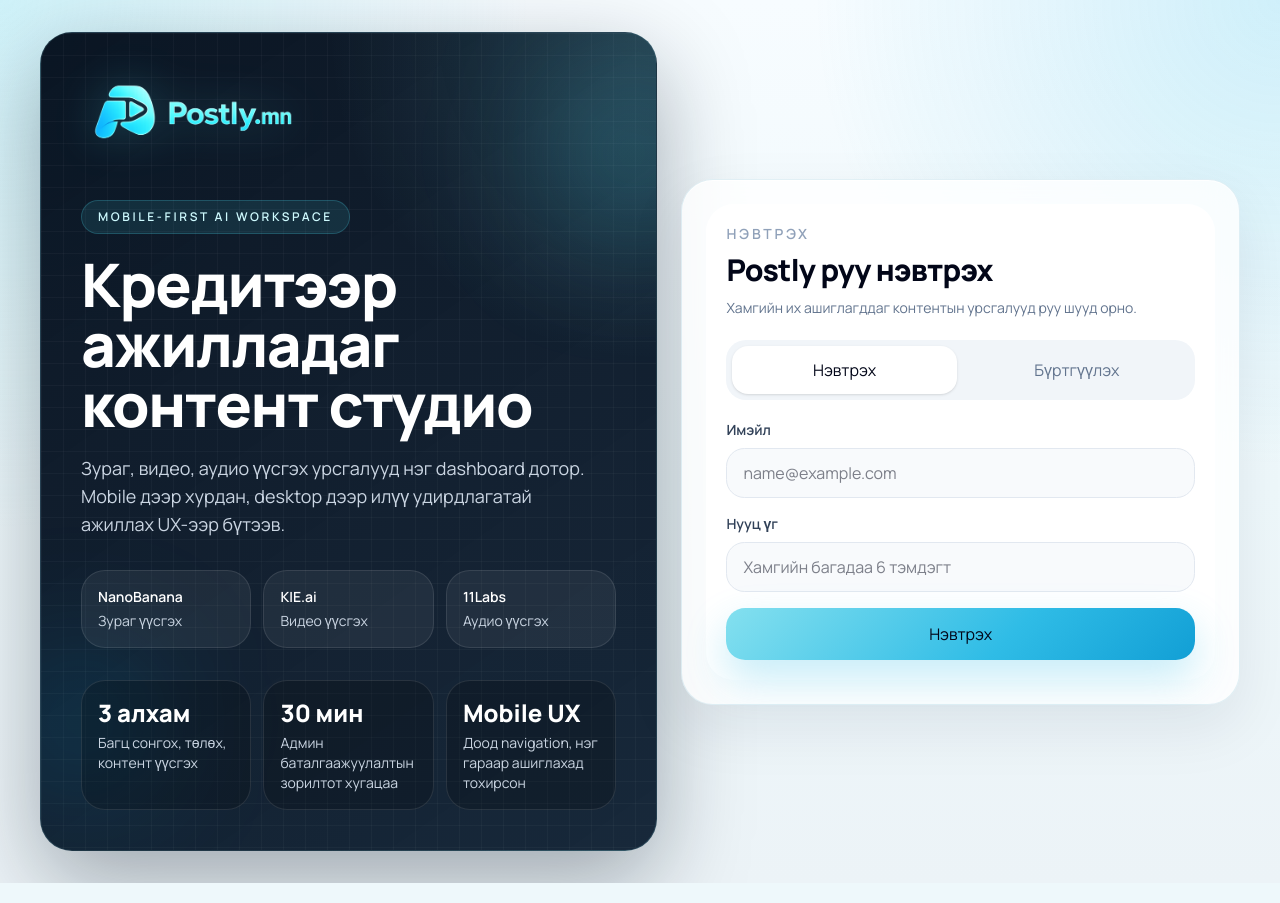
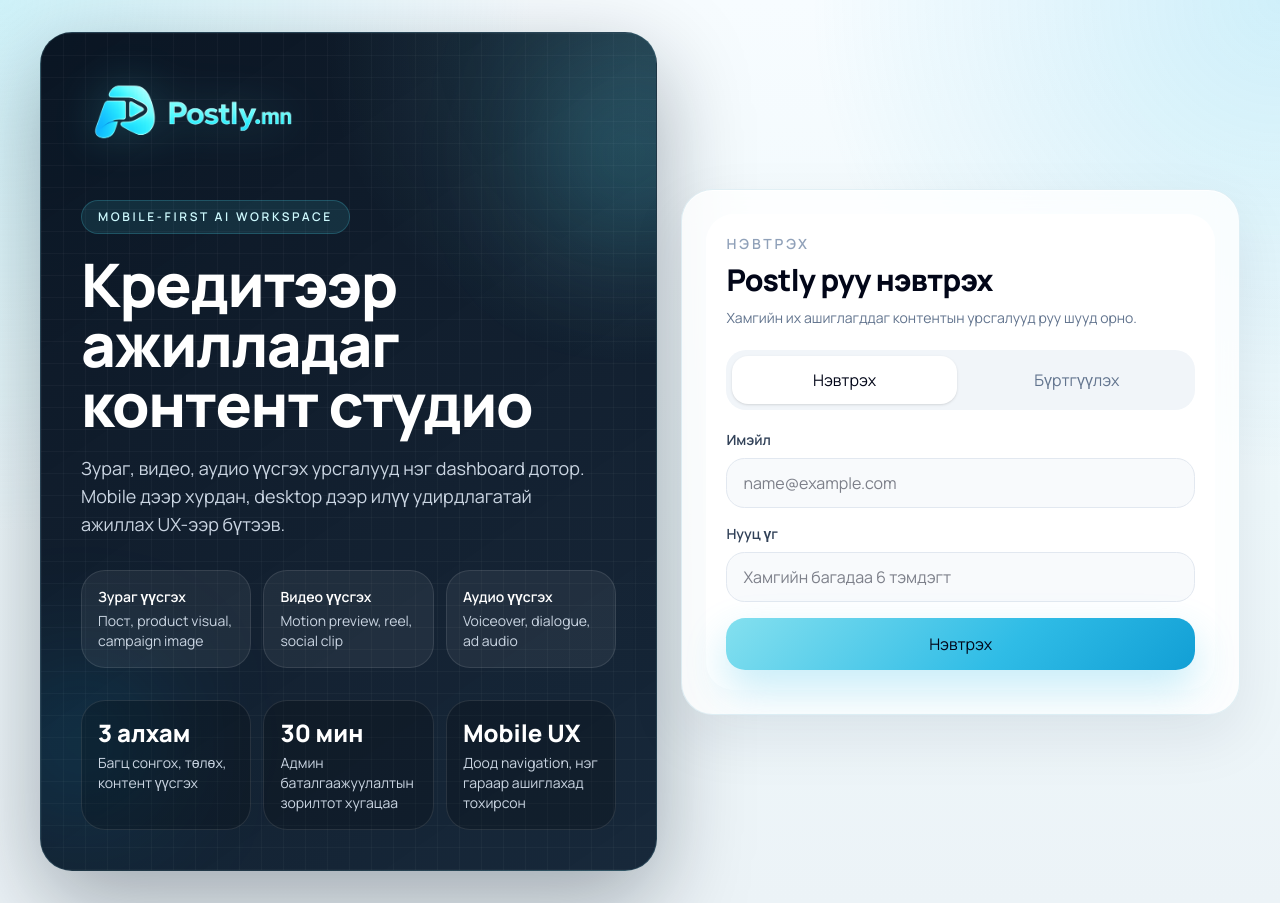
Before and after one commit to nymbayr0206/postly, a Next.js app: page /auth in a window 1280 px wide. Built offline with nearby package versions, Linux system fonts and the light colour scheme; no server answers.

Commit message:
Зураг текст логог зас

```diff
--- a/app/auth/page.tsx
+++ b/app/auth/page.tsx
@@ -39,9 +39,9 @@
 
             <div className="mt-8 grid gap-3 sm:grid-cols-3">
               {[
-                ["NanoBanana", "Зураг үүсгэх"],
-                ["KIE.ai", "Видео үүсгэх"],
-                ["11Labs", "Аудио үүсгэх"],
+                ["Зураг үүсгэх", "Пост, product visual, campaign image"],
+                ["Видео үүсгэх", "Motion preview, reel, social clip"],
+                ["Аудио үүсгэх", "Voiceover, dialogue, ad audio"],
               ].map(([title, description]) => (
                 <div key={title} className="rounded-[1.5rem] border border-white/10 bg-white/[0.06] p-4">
                   <div className="text-sm font-semibold text-white">{title}</div>
--- a/app/dashboard/page.tsx
+++ b/app/dashboard/page.tsx
@@ -190,13 +190,13 @@
         <QuickCard
           href="/dashboard/image"
           title="Зураг үүсгэх"
-          description="NanoBanana-аар social пост, product visual, campaign image бүтээнэ."
+          description="Social пост, product visual, campaign image үүсгэнэ."
           accent="bg-[linear-gradient(135deg,#84E0EF,#2FBCE6)]"
         />
         <QuickCard
           href="/dashboard/video"
-          title="Зургаас видео"
-          description="Нэг зураг дээр тулгуурлан motion-тэй богино видео үүсгэнэ."
+          title="Видео үүсгэх"
+          description="Нэг зураг дээр тулгуурлан хөдөлгөөнт богино видео үүсгэнэ."
           accent="bg-[linear-gradient(135deg,#68E3D0,#2FBCE6)]"
         />
         <QuickCard
@@ -260,7 +260,7 @@
                   <div className="min-w-0">
                     <div className="truncate text-sm font-bold text-slate-950">{generation.prompt}</div>
                     <div className="mt-2 text-xs text-slate-500">
-                      {generation.model_name} · {generation.cost} кредит · {formatDate(generation.created_at)}
+                      {generation.cost} кредит · {formatDate(generation.created_at)}
                     </div>
                   </div>
                   <a
```
